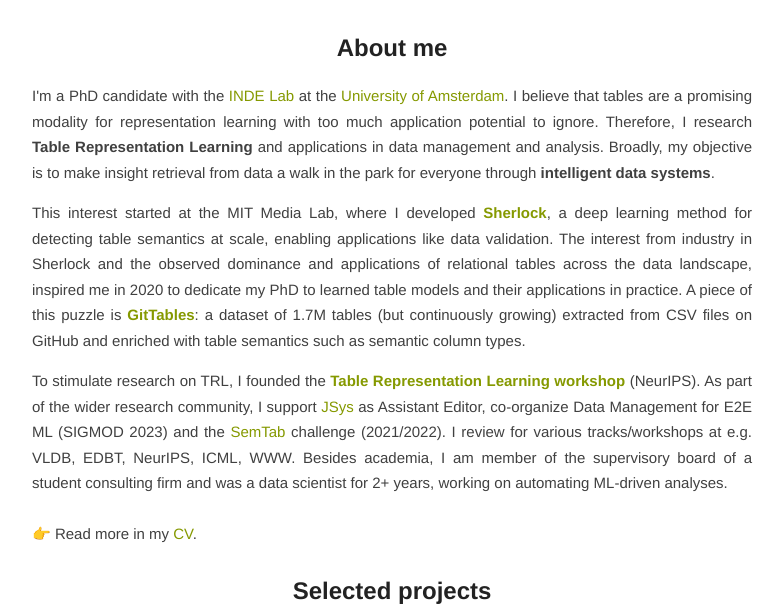
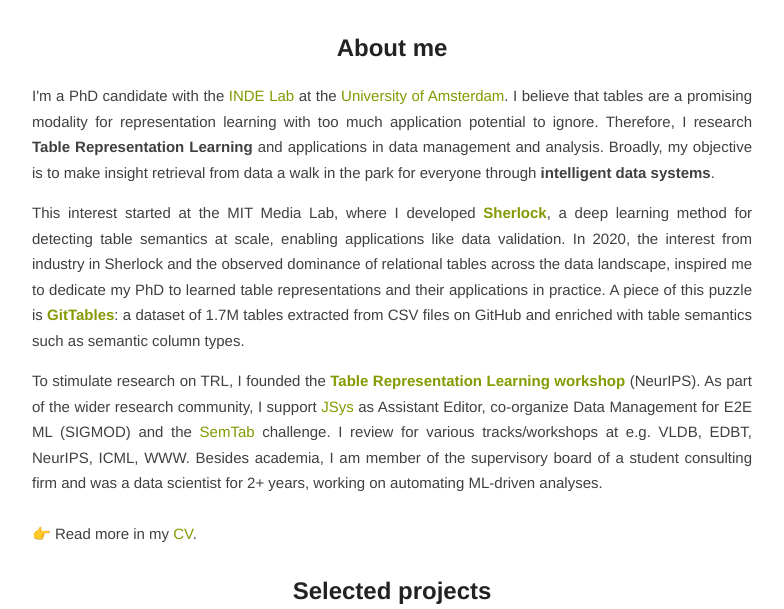
Before and after one commit to madelonhulsebos/madelonhulsebos.github.io, a Jekyll site: the page built from index.html, in a window 1280 px wide and 900 px high, cut to the strip 291-900 px from the top of the window. Shown: the whole strip, without its empty margins (248-1032 px from the left). Built offline with Jekyll 4.4.1, drawn with Linux system fonts in a browser that asks for light colours; the list of posts is cut into pages by our own code.

Commit message:
add
q
:q

quit)

```diff
--- a/index.html
+++ b/index.html
@@ -26,13 +26,13 @@
 
   <p>
   This interest started at the MIT Media Lab, where I developed <b><a href="https://sherlock.media.mit.edu/" target="_blank">Sherlock</a></b>, a deep learning method for detecting table semantics at scale, enabling applications like data validation.
-  The interest from industry in Sherlock and the observed dominance and applications of relational tables across the data landscape, inspired me in 2020 to dedicate my PhD to learned table models and their applications in practice.
-  A piece of this puzzle is <b><a href="https://gittables.github.io/" target="_blank">GitTables</a></b>: a dataset of 1.7M tables (but continuously growing) extracted from CSV files on GitHub and enriched with table semantics such as semantic column types.
+  In 2020, the interest from industry in Sherlock and the observed dominance of relational tables across the data landscape, inspired me to dedicate my PhD to learned table representations and their applications in practice.
+  A piece of this puzzle is <b><a href="https://gittables.github.io/" target="_blank">GitTables</a></b>: a dataset of 1.7M tables extracted from CSV files on GitHub and enriched with table semantics such as semantic column types.
   </p>
 
   <p>
   To stimulate research on TRL, I founded the <b><a href="https://table-representation-learning.github.io" target="blank">Table Representation Learning workshop</a></b> (NeurIPS).
-  As part of the wider research community, I support <a href="https://jsys.org" target="_blank">JSys</a> as Assistant Editor, co-organize Data Management for E2E ML (SIGMOD 2023) and the <a href="https://www.cs.ox.ac.uk/isg/challenges/sem-tab/" target="_blank">SemTab</a> challenge (2021/2022). I review for various tracks/workshops at e.g. VLDB, EDBT, NeurIPS, ICML, WWW.
+  As part of the wider research community, I support <a href="https://jsys.org" target="_blank">JSys</a> as Assistant Editor, co-organize Data Management for E2E ML (SIGMOD) and the <a href="https://www.cs.ox.ac.uk/isg/challenges/sem-tab/" target="_blank">SemTab</a> challenge. I review for various tracks/workshops at e.g. VLDB, EDBT, NeurIPS, ICML, WWW.
   Besides academia, I am member of the supervisory board of a student consulting firm and was a data scientist for 2+ years, working on automating ML-driven analyses.
   <br>
   <br>
```
